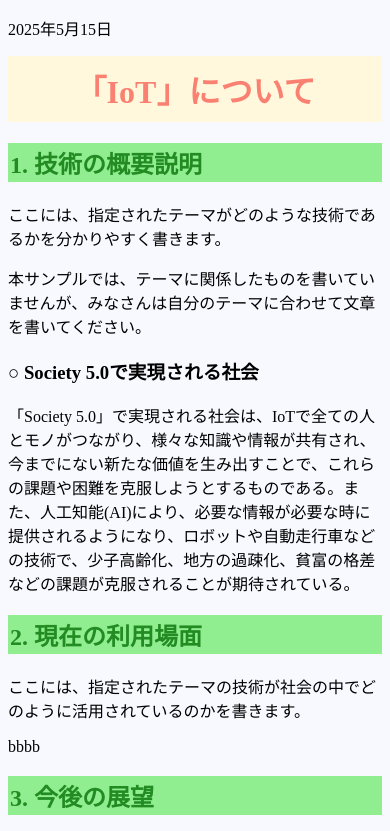
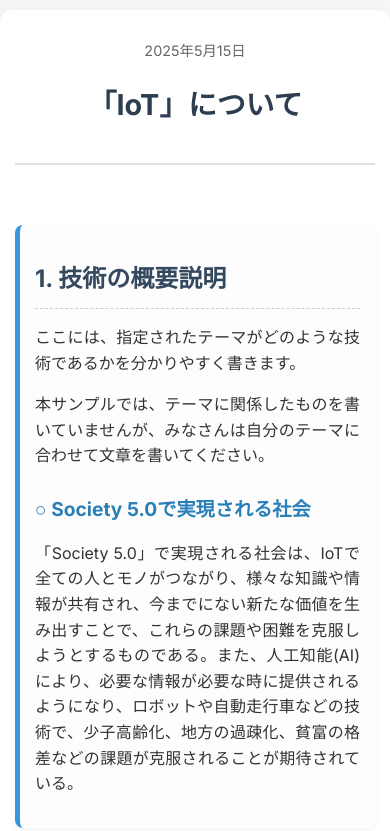
Before and after one commit to satok-work/research-lesson, a plain HTML site: page index.html in a window 390 px wide. Shown: the top 831 px of the page. Drawn offline with Linux system fonts and the light colour scheme.

Commit message:
Update style.css

```diff
--- a/style.css
+++ b/style.css
@@ -1,38 +1,139 @@
+/* Interフォントを全体に適用し、基本的なマージンとパディングをリセットします。 */
 body {
-    background-color: #f8f8ff;
+    font-family: 'Inter', sans-serif;
+    margin: 0;
+    padding: 0;
+    background-color: #f4f7f6; /* 少しグレーがかった背景色 */
+    color: #333; /* 文字の色 */
+    line-height: 1.6; /* 行の高さ */
 }
 
-h1 {
-    color: #fa8072;
-    text-align: center;
-    background-color: #fff8dc;
-    margin-top: 5px;
-    padding: 10px;
+/* ページ全体のコンテンツを中央に配置し、幅を制限します。 */
+.container {
+    max-width: 960px; /* 最大幅 */
+    margin: 30px auto; /* 上下に30px、左右は自動で中央寄せ */
+    background-color: #ffffff; /* コンテンツ部分の背景色を白に */
+    padding: 40px; /* 内側の余白 */
+    box-shadow: 0 4px 12px rgba(0, 0, 0, 0.08); /* 影をつけて立体感を出す */
+    border-radius: 12px; /* 角を丸くする */
 }
 
-h2 {
-    color: #228b22;
-    background: #90ee90;
-    padding: 2px;
+/* ヘッダー部分のスタイル */
+.header {
+    text-align: center; /* ヘッダー内のテキストを中央寄せ */
+    margin-bottom: 40px; /* 下に余白 */
+    padding-bottom: 20px; /* 下にパディング */
+    border-bottom: 2px solid #e0e0e0; /* 下線 */
 }
 
-.reference {
-    color: #22228b;
-    background-color: #6495ed;
-    margin-top: 50px;
+.header .date {
+    font-size: 0.9em; /* 日付の文字サイズ */
+    color: #666; /* 日付の文字色 */
+    margin-bottom: 10px;
 }
 
-table {
-    border-style: solid;
-    border-collapse: collapse;
-    border-width: 6px ;
+.header h1 {
+    font-size: 2.8em; /* タイトルの文字サイズ */
+    color: #2c3e50; /* タイトルの文字色 */
+    margin-bottom: 15px;
+    font-weight: 700; /* 太字 */
 }
 
-th {
-    background-color: #ffff99;
-    border-style: solid;
-    padding: 10px;
-    text-align: center;
+.header .student-info {
+    font-size: 1.1em; /* 生徒情報の文字サイズ */
+    color: #555; /* 生徒情報の文字色 */
+    margin-bottom: 20px;
+}
+
+/* ヘッダー画像のスタイル */
+.header-image {
+    max-width: 100%; /* 親要素の幅に合わせて画像を調整 */
+    height: auto; /* 高さは自動調整 */
+    border-radius: 8px; /* 画像の角を丸くする */
+    margin-top: 20px; /* 上に余白 */
+    box-shadow: 0 2px 8px rgba(0, 0, 0, 0.1); /* 画像に影 */
+}
+
+/* メインコンテンツ部分のスタイル */
+.main-content {
+    padding-top: 20px;
+}
+
+/* 各セクションのスタイル */
+.section {
+    margin-bottom: 30px; /* 各セクションの下に余白 */
+    padding: 25px; /* 内側の余白 */
+    background-color: #fdfdfd; /* セクションの背景色 */
+    border-left: 5px solid #3498db; /* 左側にアクセントライン */
+    border-radius: 8px; /* 角を丸くする */
+    box-shadow: 0 2px 6px rgba(0, 0, 0, 0.05); /* 影 */
+}
+
+.section h2 {
+    font-size: 1.8em; /* セクションタイトルの文字サイズ */
+    color: #34495e; /* セクションタイトルの文字色 */
+    margin-bottom: 15px;
+    border-bottom: 1px dashed #ccc; /* 下に点線 */
+    padding-bottom: 10px;
+}
+
+.section h3 {
+    font-size: 1.4em; /* サブタイトルの文字サイズ */
+    color: #2980b9; /* サブタイトルの文字色 */
+    margin-top: 25px;
+    margin-bottom: 10px;
+}
+
+.section p {
+    margin-bottom: 1em; /* 段落の下に余白 */
+    text-align: justify; /* 両端揃え */
+}
+
+/* リンクのスタイル（もしあれば） */
+a {
+    color: #3498db;
+    text-decoration: none;
+}
+
+a:hover {
+    text-decoration: underline;
+}
+
+/* レスポンシブデザインのためのメディアクエリ */
+/* 画面幅が768px以下の場合に適用されるスタイル */
+@media (max-width: 768px) {
+    .container {
+        margin: 20px auto;
+        padding: 20px;
+    }
+
+    .header h1 {
+        font-size: 2em; /* 小さい画面ではタイトルを小さく */
+    }
+
+    .section h2 {
+        font-size: 1.5em; /* 小さい画面ではセクションタイトルを小さく */
+    }
+
+    .section h3 {
+        font-size: 1.2em; /* 小さい画面ではサブタイトルを小さく */
+    }
+}
+
+/* 画面幅が480px以下の場合に適用されるスタイル */
+@media (max-width: 480px) {
+    .container {
+        margin: 10px auto;
+        padding: 15px;
+    }
+
+    .header h1 {
+        font-size: 1.8em;
+    }
+
+    .section {
+        padding: 15px;
+    }
 }
 
 td {
```
